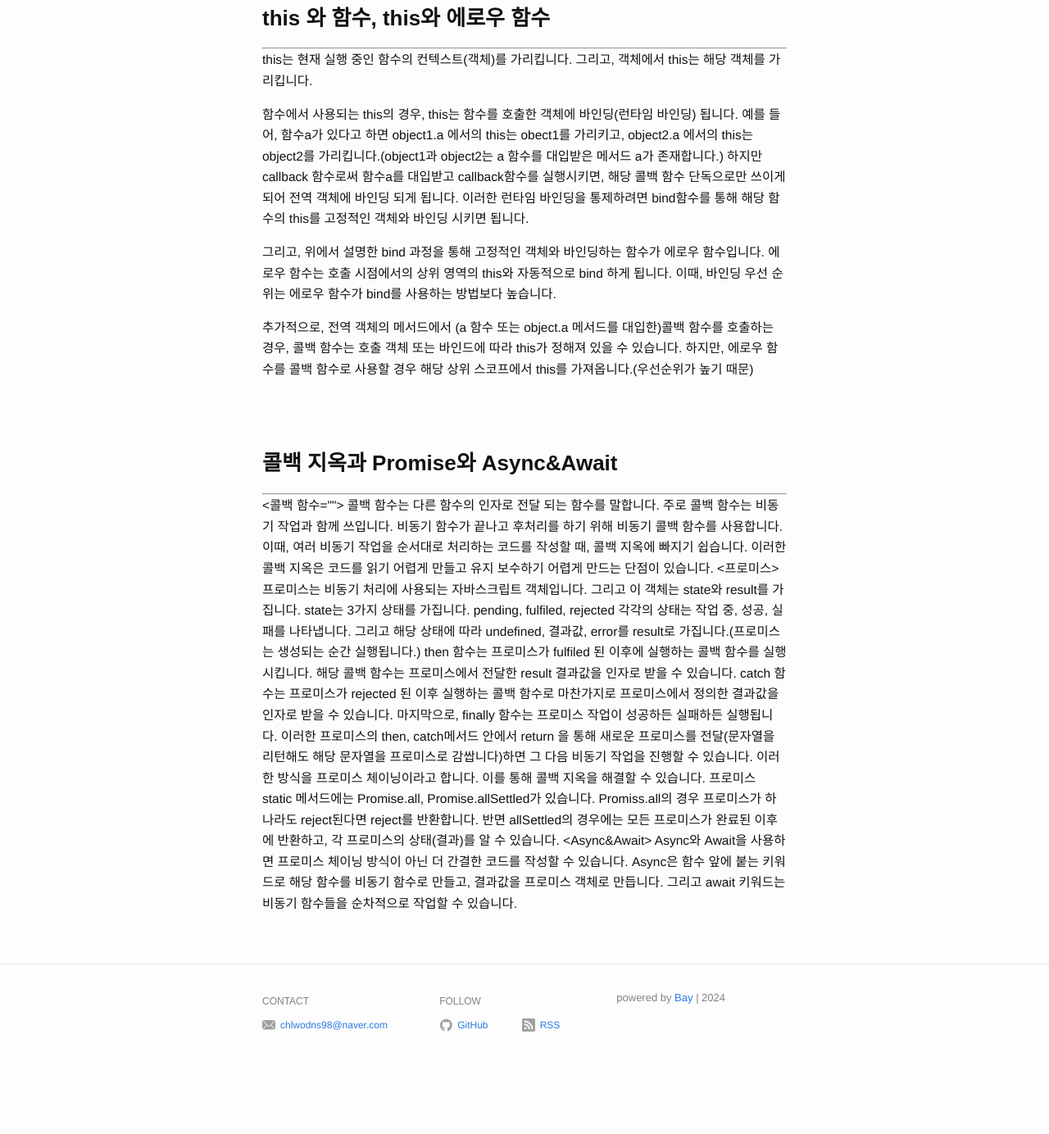
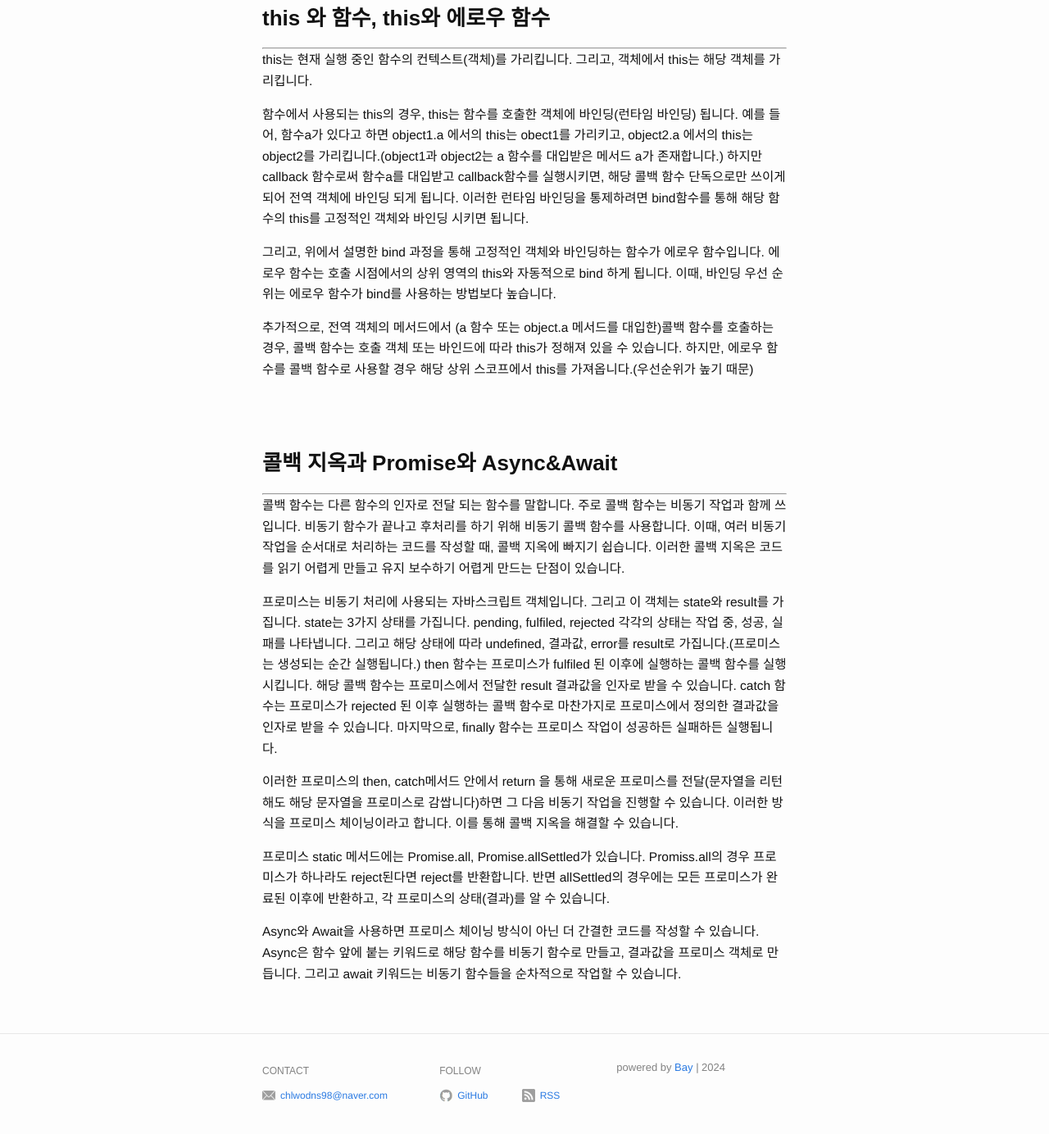
Before and after one commit to Jaeun-Choi98/jaeun-choi98.github.io, a Jekyll site: the page built from _posts/2024-05-01-javascript.md, in a window 1280 px wide and 1400 px high, scrolled down 789 px. Shown: the top 1384 px of the window at 82% size. Built offline with Jekyll 4.4.1, drawn with Linux system fonts in a browser that asks for light colours; before the commit the page ends 2103 px from its top, so only the background shows below that.

Commit message:
문단간 간격 수정

```diff
--- a/_posts/2024-05-01-javascript.md
+++ b/_posts/2024-05-01-javascript.md
@@ -42,11 +42,7 @@ this는 현재 실행 중인 함수의 컨텍스트(객체)를 가리킵니다.
 
 ---
 
-<콜백 함수>
-
 콜백 함수는 다른 함수의 인자로 전달 되는 함수를 말합니다. 주로 콜백 함수는 비동기 작업과 함께 쓰입니다. 비동기 함수가 끝나고 후처리를 하기 위해 비동기 콜백 함수를 사용합니다. 이때, 여러 비동기 작업을 순서대로 처리하는 코드를 작성할 때, 콜백 지옥에 빠지기 쉽습니다. 이러한 콜백 지옥은 코드를 읽기 어렵게 만들고 유지 보수하기 어렵게 만드는 단점이 있습니다.
-
-<프로미스>
 
 프로미스는 비동기 처리에 사용되는 자바스크립트 객체입니다. 그리고 이 객체는 state와 result를 가집니다. state는 3가지 상태를 가집니다. pending, fulfiled, rejected 각각의 상태는 작업 중, 성공, 실패를 나타냅니다. 그리고 해당 상태에 따라 undefined, 결과값, error를 result로 가집니다.(프로미스는 생성되는 순간 실행됩니다.)
 then 함수는 프로미스가 fulfiled 된 이후에 실행하는 콜백 함수를 실행시킵니다. 해당 콜백 함수는 프로미스에서 전달한 result 결과값을 인자로 받을 수 있습니다.
@@ -57,6 +53,4 @@ catch 함수는 프로미스가 rejected 된 이후 실행하는 콜백 함수
 
 프로미스 static 메서드에는 Promise.all, Promise.allSettled가 있습니다. Promiss.all의 경우 프로미스가 하나라도 reject된다면 reject를 반환합니다. 반면 allSettled의 경우에는 모든 프로미스가 완료된 이후에 반환하고, 각 프로미스의 상태(결과)를 알 수 있습니다.
 
-<Async&Await>
-
 Async와 Await을 사용하면 프로미스 체이닝 방식이 아닌 더 간결한 코드를 작성할 수 있습니다. Async은 함수 앞에 붙는 키워드로 해당 함수를 비동기 함수로 만들고, 결과값을 프로미스 객체로 만듭니다. 그리고 await 키워드는 비동기 함수들을 순차적으로 작업할 수 있습니다.
```
